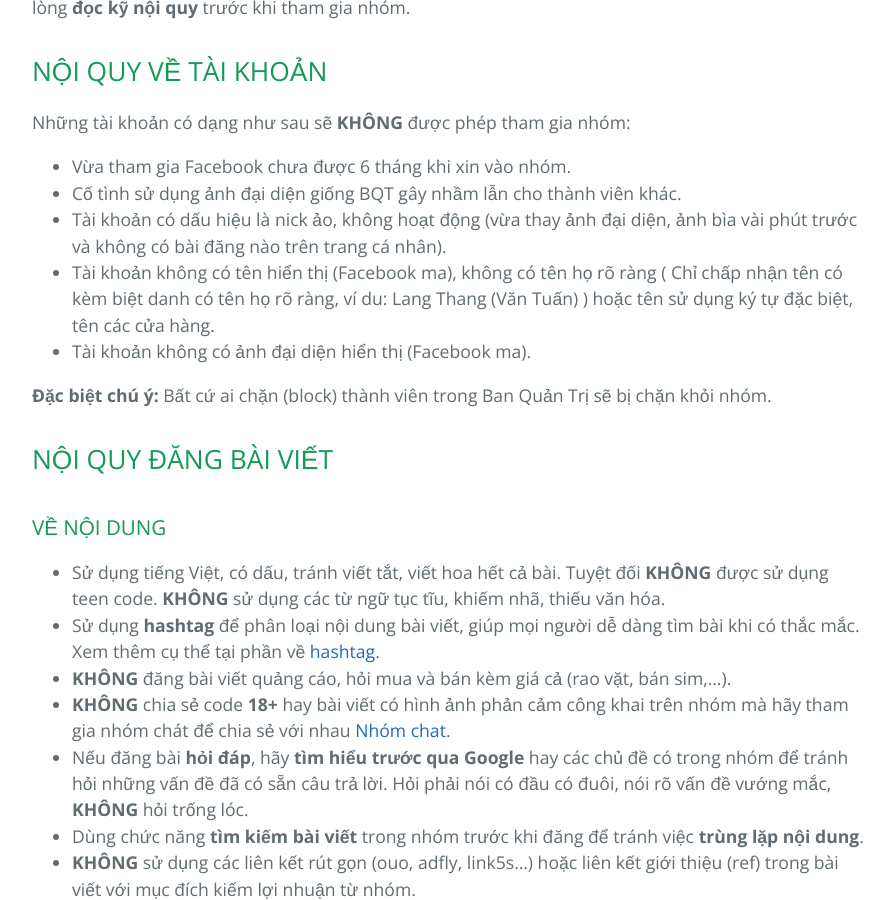
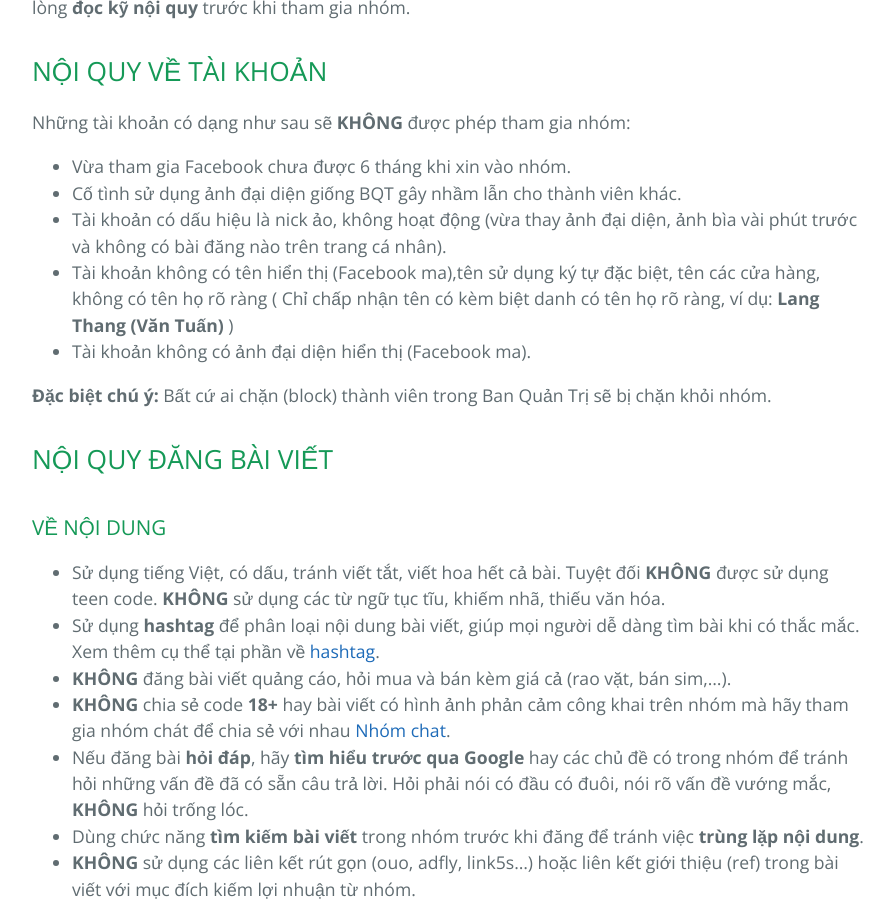
Before and after one commit to huuvinhvn/aplay, a Jekyll site: the page built from rules.md, in a window 1280 px wide and 900 px high, scrolled down 856 px. Shown: the whole window, without its empty margins (192-1085 px from the left). Built offline with Jekyll 4.4.1, drawn with Linux system fonts in a browser that asks for light colours; our own code applies the rules of GitHub Pages for plain Markdown files.

Commit message:
Update rules.md

```diff
--- a/rules.md
+++ b/rules.md
@@ -10,7 +10,7 @@ Những tài khoản có dạng như sau sẽ **KHÔNG** được phép tham gia
 - Vừa tham gia Facebook chưa được 6 tháng khi xin vào nhóm.
 - Cố tình sử dụng ảnh đại diện giống BQT gây nhầm lẫn cho thành viên khác.
 - Tài khoản có dấu hiệu là nick ảo, không hoạt động (vừa thay ảnh đại diện, ảnh bìa vài phút trước và không có bài đăng nào trên trang cá nhân).
-- Tài khoản không có tên hiển thị (Facebook ma), không có tên họ rõ ràng ( Chỉ chấp nhận tên có kèm biệt danh có tên họ rõ ràng, ví du: Lang Thang (Văn Tuấn) ) hoặc tên sử dụng ký tự đặc biệt, tên các cửa hàng.
+- Tài khoản không có tên hiển thị (Facebook ma),tên sử dụng ký tự đặc biệt, tên các cửa hàng, không có tên họ rõ ràng ( Chỉ chấp nhận tên có kèm biệt danh có tên họ rõ ràng, ví dụ: **Lang Thang (Văn Tuấn)** )
 -  Tài khoản không có ảnh đại diện hiển thị (Facebook ma).
 
 **Đặc biệt chú ý:** Bất cứ ai chặn (block) thành viên trong Ban Quản Trị sẽ bị chặn khỏi nhóm.
```
